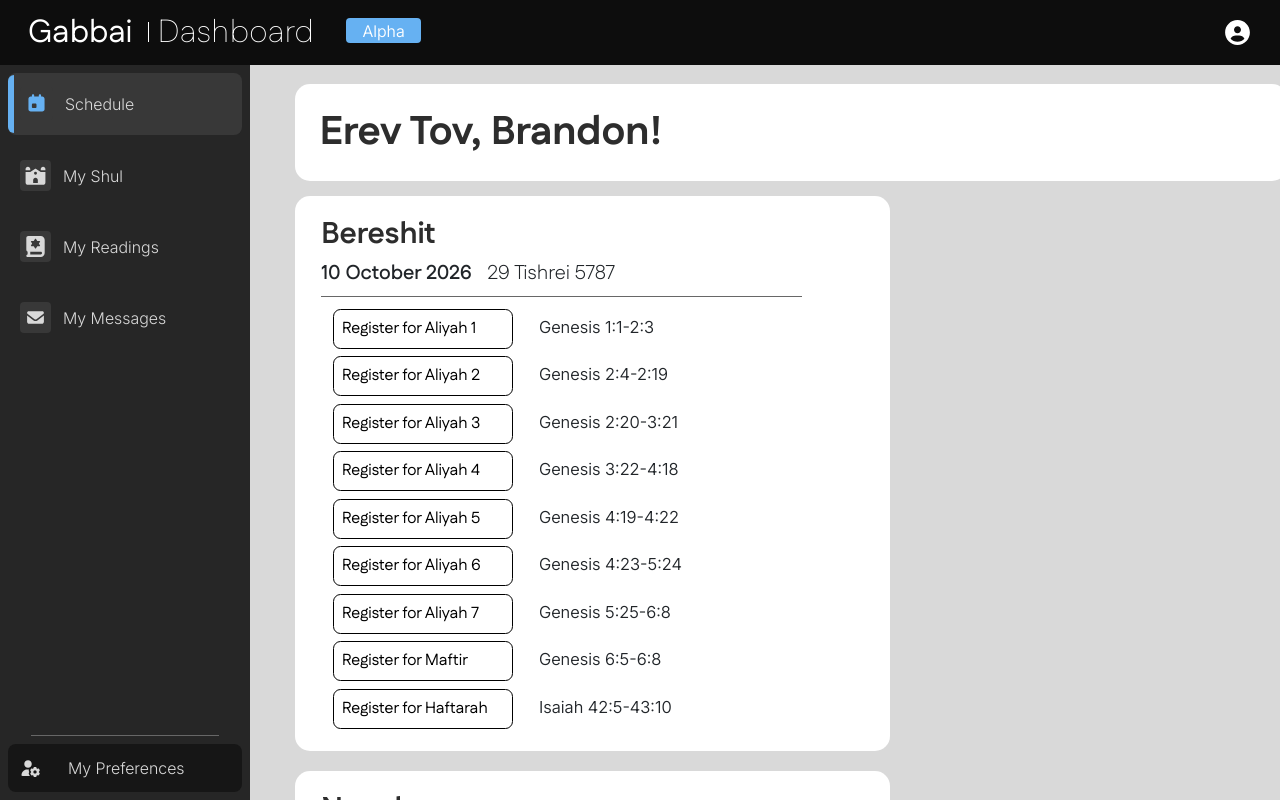
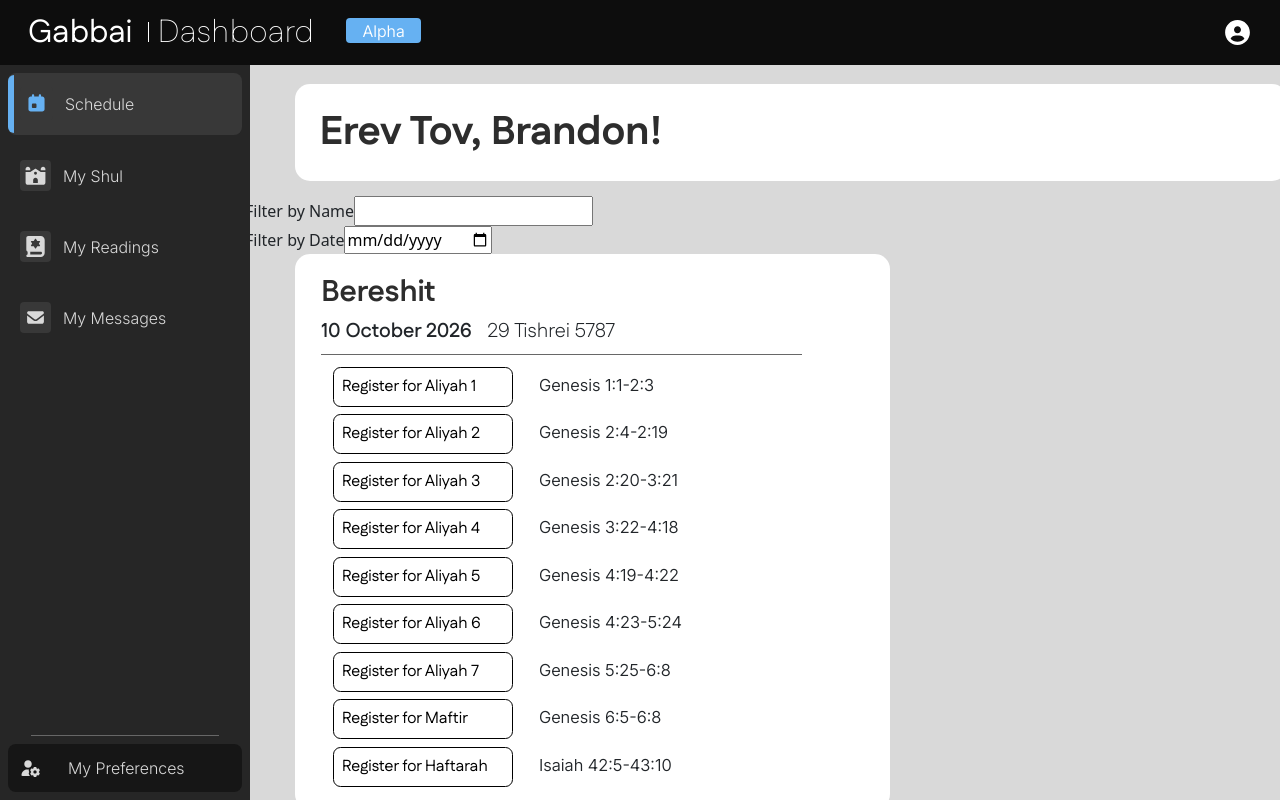
Before and after one commit to brandonbng23/gabbai, a React (Vite) app in the folder frontend/: page / in a window 1280 px wide. Shown: the top 800 px of the page. Built offline with nearby package versions, Linux system fonts and the light colour scheme.

Commit message:
Implemented a filter function that allows components to be rendered into view according to name and date filters (or lack thereof)

```diff
--- a/frontend/src/App.jsx
+++ b/frontend/src/App.jsx
@@ -2,7 +2,9 @@ import Navbar from "./Components/navbar"
 import Aside from "./Components/aside.tsx"
 import Footer from "./Components/footer"
 import WelcomeBar from "./Components/welcomeBar.tsx"
-import Parsha from "./Components/parsha.tsx"
+// import Filter from "./Components/filter.tsx"
+// import Parsha from "./Components/parsha.tsx"
+import Schedule from "./Components/schedule.tsx"
 //import ScheduleC from "./Components/schedule";
 
 /* const sampleParsha = {
@@ -18,19 +20,19 @@ const sampleParshiyot = [
     hDate: "29 Tishrei 5787",
     gregDate: "10 October 2026",
     parsha: "Bereshit",
-    hParsha: "בּראשׁית",
     psukim: ["Genesis 1:1-2:3", "Genesis 2:4-2:19", "Genesis 2:20-3:21", "Genesis 3:22-4:18", "Genesis 4:19-4:22", "Genesis 4:23-5:24", "Genesis 5:25-6:8", "Genesis 6:5-6:8", "Isaiah 42:5-43:10"],
     reader: "",
     user: "",
+    searchTerms: ["Bereshit", "Bereshith", "Bereishit", "Bereishis", "Bereshis", "Genesis"],
   },
   {
     hDate: "6 Cheshvan 5787",
     gregDate: "17 October 2026",
     parsha: "Noach",
-    hParsha: "נח",
     psukim: ["Genesis 6:9-6:22", "Genesis 7:1-7:16", "Genesis 7:17-8:14", "Genesis 8:15-9:17", "Genesis 9:18-10:32", "Genesis 11:1-11:32", "Genesis 11:29-11:32", "Isaiah 54:1-55:5"],
     reader: "",
     user: "",
+    searchTerms: ["Noach", "Noah", "Noahch", "Noakh"],
   }
 ]
 
@@ -42,9 +44,9 @@ function App() {
       <Aside></Aside>
       <div className="content-window">
         <WelcomeBar fName="Brandon"></WelcomeBar>
-        <div className="parshiyot">
-          {sampleParshiyot.map((p, index) => <Parsha key={index} {...p}></Parsha>)}
-        </div>
+        <Schedule
+          parshiyot = {sampleParshiyot}>
+        </Schedule>
       </div>
 
     </div>
--- /dev/null
+++ b/frontend/src/Components/filter.tsx
@@ -0,0 +1,58 @@
+import React, {useState} from "react";
+
+interface FilterProps {
+    nameFilter: string;
+    setNameFilter: (name: string) => void;
+    dateFilter: string;
+    setDateFilter: (date: string) => void;
+}
+
+function TermSearch({nameFilter, setNameFilter}: {nameFilter: string, setNameFilter: (name: string) => void}): React.JSX.Element {
+    return (
+        <div>
+            <form>
+                <span className="filter">
+                    <span className="filterLabel">Filter by Name</span>
+                    <input
+                        type="text"
+                        name="nameFilter"
+                        onChange={(event: React.ChangeEvent<HTMLInputElement>) => {setNameFilter(event.target.value)}}></input>
+                </span>
+            </form>
+        </div>
+    )
+}
+
+function DateSearch({dateFilter, setDateFilter}: {dateFilter: string, setDateFilter: (date: string) => void}): React.JSX.Element {
+    return (
+        <div>
+            <form>
+                <span className="filter">
+                    <span className="filterLabel">Filter by Date</span>
+                    <input
+                        type="date"
+                        name="dateFilter"
+                        onChange={(event: React.ChangeEvent<HTMLInputElement>) => {setDateFilter(event.target.value)}}></input>
+                </span>
+            </form>
+        </div>
+    )
+}
+
+function Filter({nameFilter, setNameFilter, dateFilter, setDateFilter}: FilterProps): React.JSX.Element {
+    return (
+        <div className="filterBar">
+            <TermSearch
+                nameFilter = {nameFilter}
+                setNameFilter={setNameFilter}>
+            </TermSearch>
+
+            <DateSearch
+                dateFilter = {dateFilter}
+                setDateFilter = {setDateFilter}>
+            </DateSearch>
+        </div>
+    )
+}
+
+export default Filter;
--- a/frontend/src/Components/parsha.tsx
+++ b/frontend/src/Components/parsha.tsx
@@ -1,7 +1,6 @@
 import React, { useState } from "react";
-import { Button } from "react-bootstrap";
 
-interface Parsha {
+export interface ParshaObj {
     hDate: string;
     gregDate: string;
     parsha: string;
@@ -9,6 +8,7 @@ interface Parsha {
     psukim: string[];
     reader: string;
     user: string;
+    searchTerms: string[];
 }
 
 interface Aliyah {
@@ -43,7 +43,7 @@ function Aliyah(props: Aliyah): React.JSX.Element {
     )
 }
 
-function Parsha({hDate, gregDate, parsha, hParsha, psukim, reader, user}: Parsha): React.JSX.Element {
+function Parsha({hDate, gregDate, parsha, psukim, reader, user, searchTerms}: ParshaObj): React.JSX.Element {
     return (
         <div className="parsha">
             <h3>{parsha}</h3>
--- /dev/null
+++ b/frontend/src/Components/schedule.tsx
@@ -0,0 +1,30 @@
+import React, {useState} from "react";
+import Filter from "./filter.tsx";
+import Parsha, { ParshaObj } from "./parsha.tsx";
+
+
+
+function Schedule({parshiyot}: {parshiyot: ParshaObj[]}): React.JSX.Element {
+    const [nameFilter, setNameFilter] = useState<string>("");
+    const [dateFilter, setDateFilter] = useState<string>("");
+
+    return (
+        <div className="schedule">
+            <Filter
+                nameFilter={nameFilter}
+                setNameFilter={setNameFilter}
+                dateFilter={dateFilter}
+                setDateFilter={setDateFilter}>
+            </Filter>
+            <div className="parshiyot">
+                {nameFilter !== "" || dateFilter !== "" ?
+                    parshiyot.filter((p: ParshaObj) => p.searchTerms
+                        .some((t: string) => t.toLowerCase().includes(nameFilter.toLowerCase())))
+                            .map((p, index) => <Parsha key={index} {...p}></Parsha>)
+                : parshiyot.map((p, index) => <Parsha key={index} {...p}></Parsha>)}
+            </div>
+        </div>
+    )
+}
+
+export default Schedule;
```
